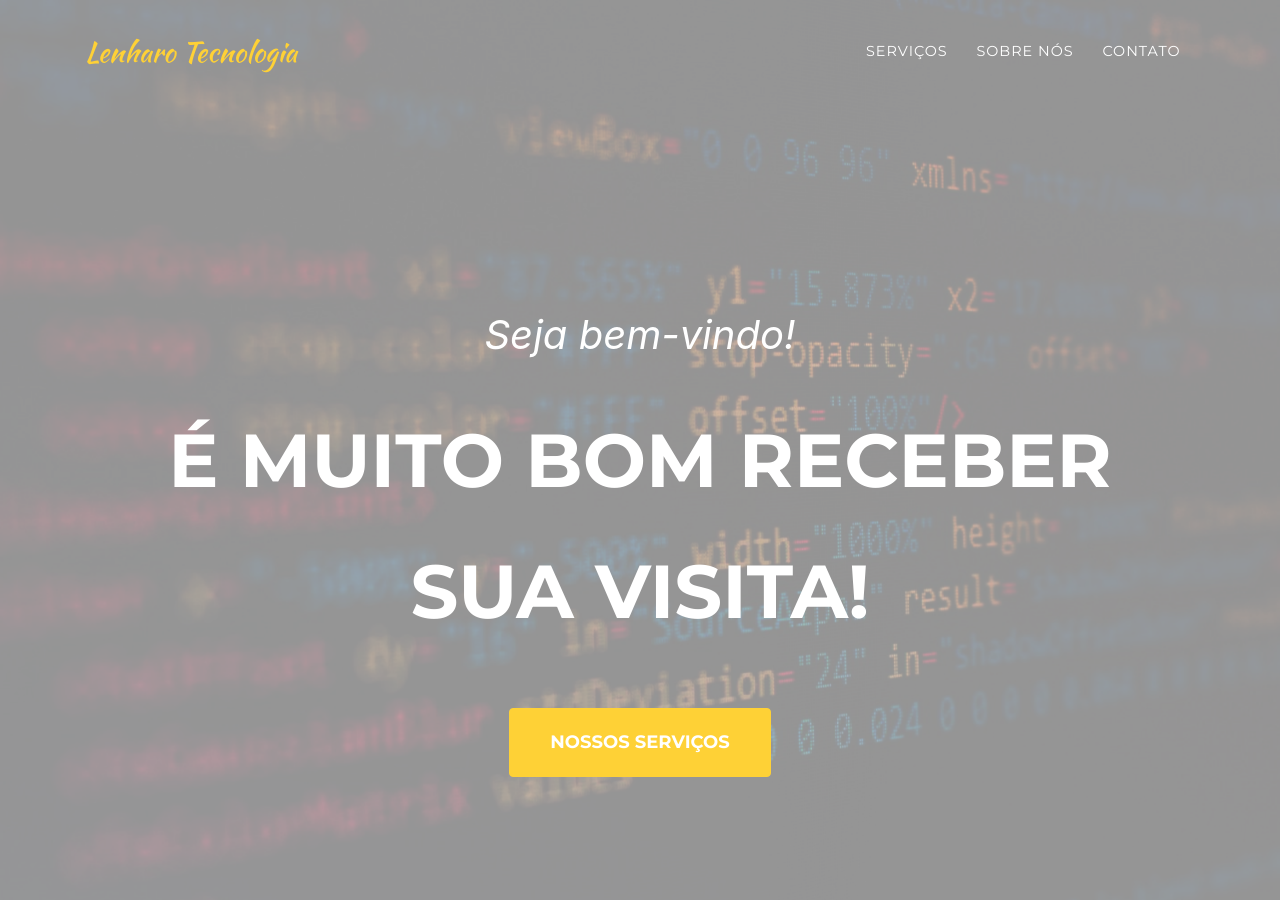
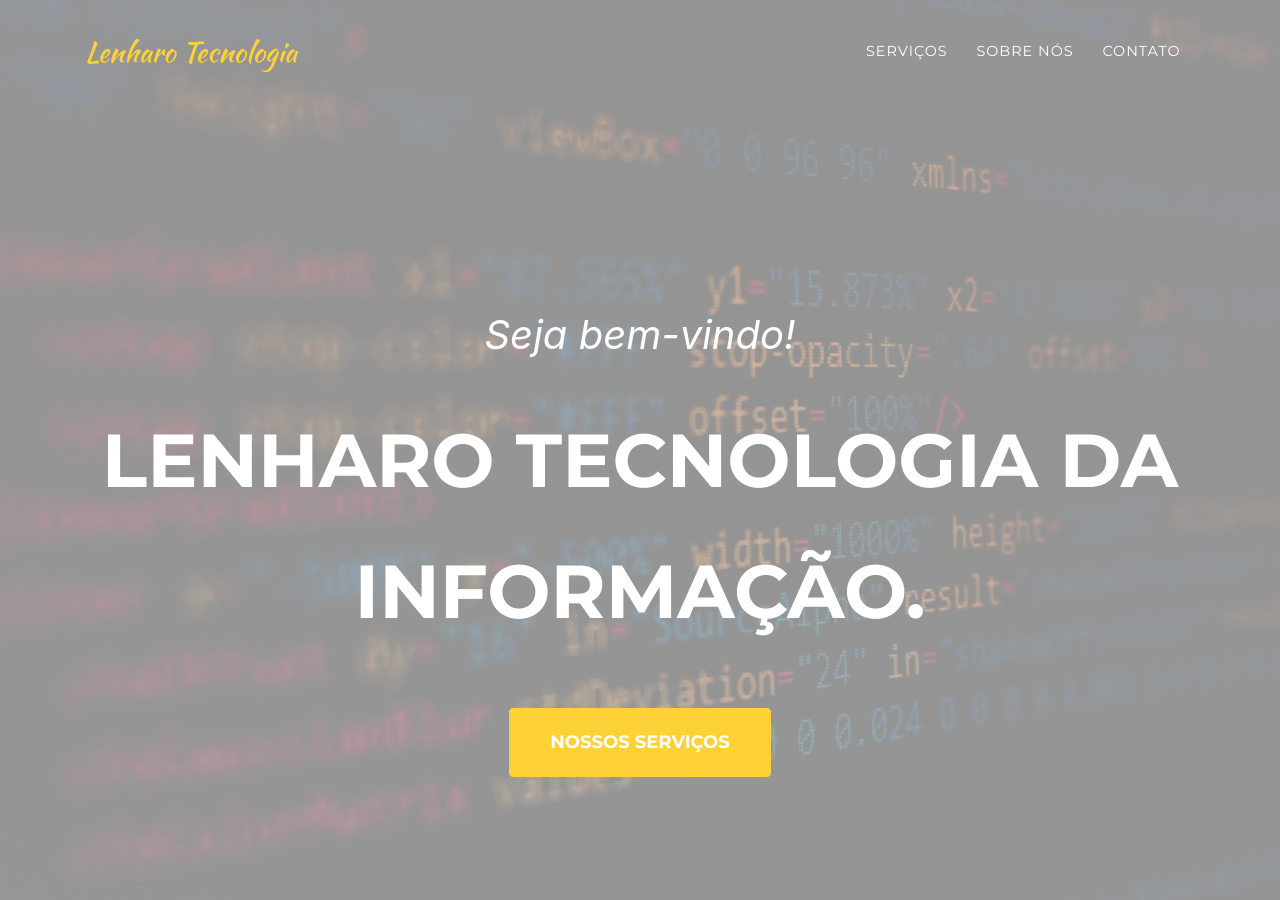
Before and after one commit to daniel-lenharo/lenharo.com.br, a Jekyll site: the page built from index.md, in a window 1280 px wide and 900 px high. Built offline with Jekyll 4.4.1, drawn with Linux system fonts in a browser that asks for light colours; some web fonts are replaced.

Commit message:
new header title

```diff
--- a/_data/sitetext.yml
+++ b/_data/sitetext.yml
@@ -12,7 +12,7 @@
 en: &DEFAULT_EN
   header:
     title: Seja bem-vindo!
-    text: É muito bom receber sua visita!
+    text: Lenharo Tecnologia da Informação.
     button: Nossos Serviços
     buttonlink: "#services"
 
```
